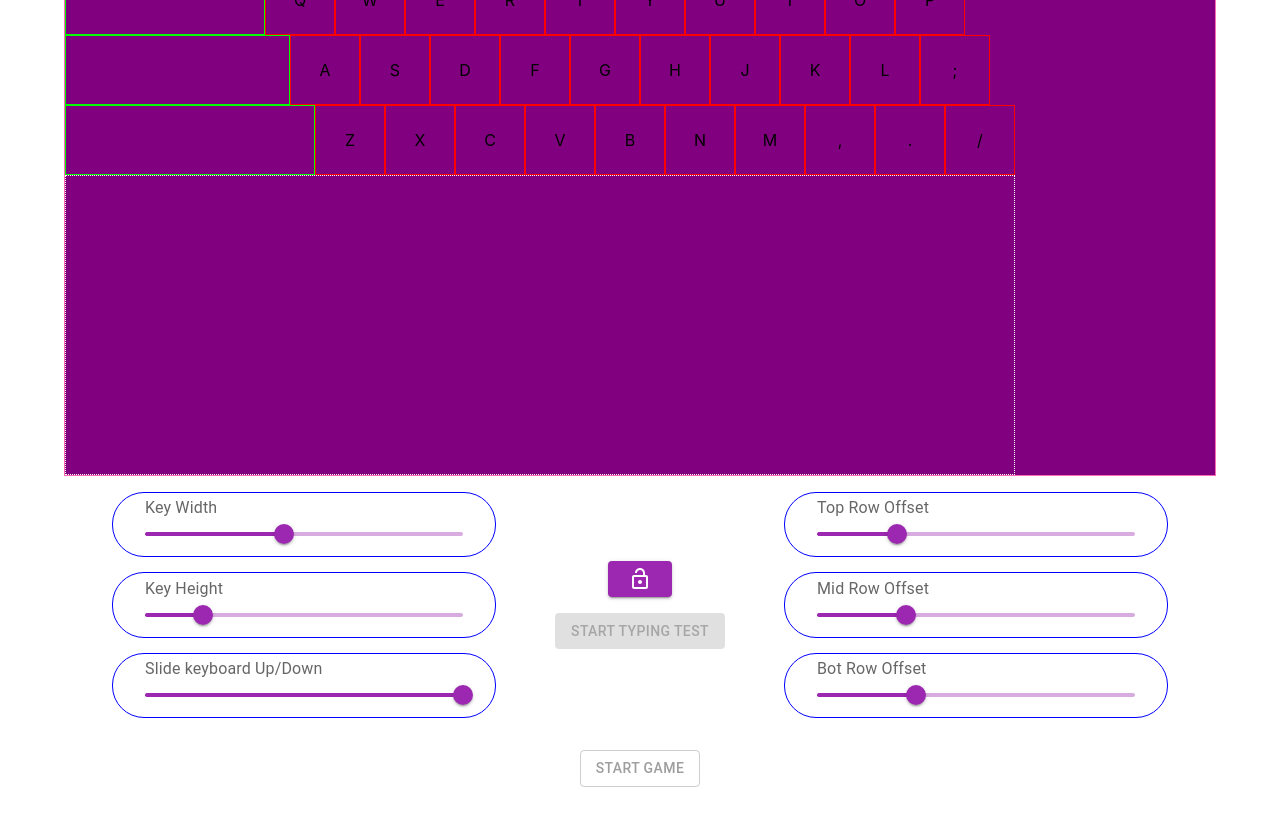
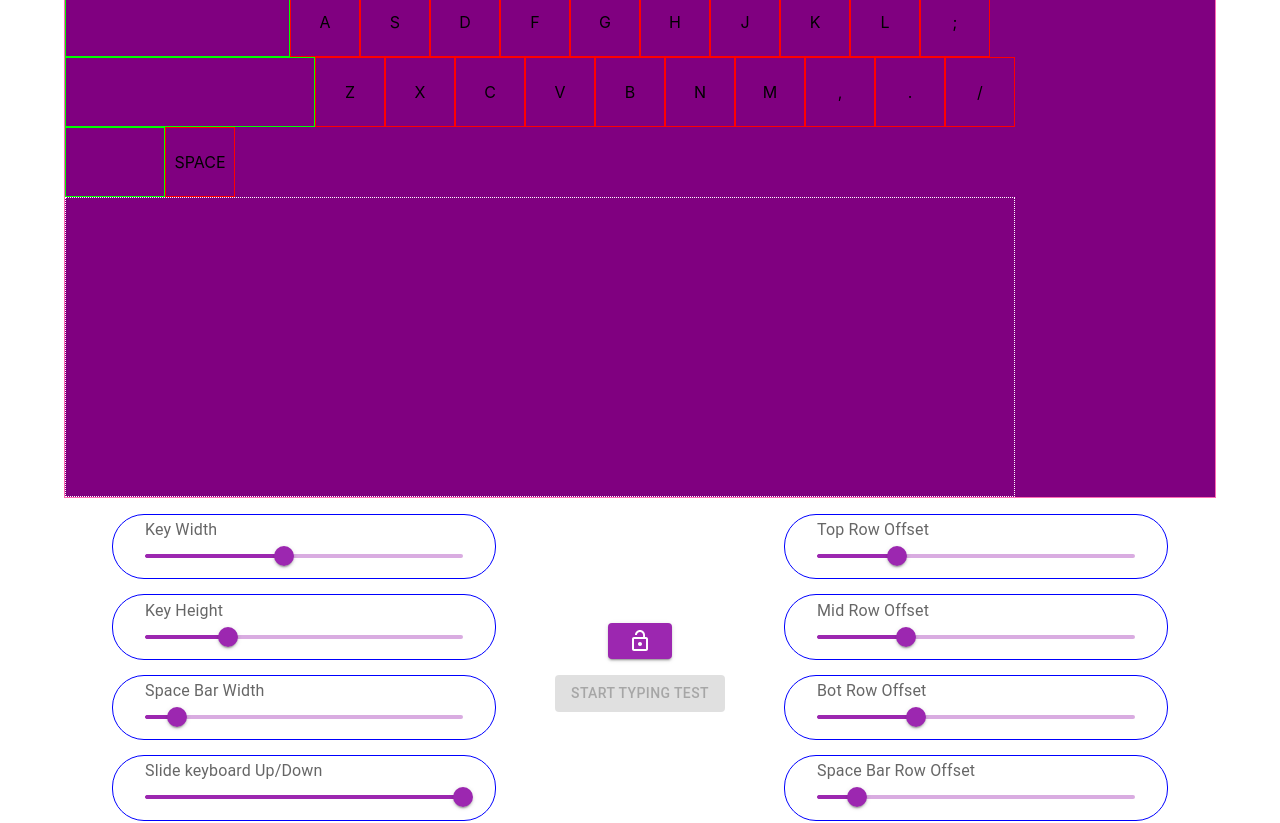
Before and after one commit to Nashtronaut/camType, a Next.js app: page / in a window 1280 px wide. Shown: the part 180-1003 px from the top of the page. Built offline with nearby package versions, Linux system fonts and the light colour scheme.

Commit message:
space bar added but does not change width yet

```diff
--- a/components/keyboard/CameraGridContainer.js
+++ b/components/keyboard/CameraGridContainer.js
@@ -64,6 +64,8 @@ const CameraGridContainer = () => {
     const [topOffset, setTopOffset] = useState(200);
     const [midOffset, setMidOffset] = useState(225);
     const [botOffset, setBotOffset] = useState(250);
+    const [spaceOffset, setSpaceOffset] = useState(100);
+    const [spaceWidth, setSpaceWidth] = useState(100);
     const [lockVals, setLockVals] = useState(false);
 
     const handleKeyWidth = (e, newValue) => {
@@ -90,6 +92,15 @@ const CameraGridContainer = () => {
         setBotOffset(newValue);
     };
 
+    const handleSpaceOffset = (e, newValue) => {
+        setSpaceOffset(newValue);
+    };
+
+    const handleSpaceWidth = (e, newValue) => {
+        setSpaceWidth(newValue);
+    };
+
+
     return(
         <Box>
             <Grid container style={{ position: 'relative', marginBottom: "1rem" }}>
@@ -103,7 +114,9 @@ const CameraGridContainer = () => {
                             yOffset={yOffset}
                             topOffset={topOffset}
                             midOffset={midOffset}
-                            botOffset={botOffset}/>
+                            botOffset={botOffset}
+                            spaceOffset={spaceOffset}
+                            spaceWidth={spaceWidth}/>
                     </Box>
                 </Grid>
             </Grid>
@@ -116,13 +129,19 @@ const CameraGridContainer = () => {
 
                     <Box style={{border: "1px solid blue", borderRadius: "2rem", padding: "0.8rem, 2rem", padding: "0.2rem 2rem"}}>
                         <InputLabel>Key Height</InputLabel>
-                        <Slider value={ keyHeight } onChange={ handleKeyHeight } min={50} max={160} disabled={lockVals} />
+                        <Slider value={ keyHeight } onChange={ handleKeyHeight } min={50} max={127} disabled={lockVals} />
+                    </Box>
+
+                    <Box style={{border: "1px solid blue", borderRadius: "2rem", padding: "0.8rem, 2rem", padding: "0.2rem 2rem"}}>
+                        <InputLabel>Space Bar Width</InputLabel>
+                        <Slider value={ spaceWidth } onChange={ handleSpaceWidth } min={0} max={1000} disabled={lockVals} />
                     </Box>
 
                     <Box style={{border: "1px solid blue", borderRadius: "2rem", padding: "0.8rem, 2rem", padding: "0.2rem 2rem"}}>
                         <InputLabel>Slide keyboard Up/Down</InputLabel>
-                        <Slider value={ yOffset } onChange={ handleYOffset } max={79} disabled={lockVals} />
+                        <Slider value={ yOffset } onChange={ handleYOffset } max={50} disabled={lockVals} />
                     </Box>
+
                 </Grid>
 
                 <Grid style={{display: "flex", gap: "1rem", flexDirection: "column", justifyContent: "center", alignItems: "center" }} xs={3}>
@@ -154,6 +173,11 @@ const CameraGridContainer = () => {
                         <InputLabel>Bot Row Offset</InputLabel>
                         <Slider value={ botOffset } onChange={ handleBotOffset } max={800} disabled={ lockVals }/>
                     </Box>
+
+                    <Box style={{border: "1px solid blue", borderRadius: "2rem", padding: "0.8rem, 2rem", padding: "0.2rem 2rem"}}>
+                        <InputLabel>Space Bar Row Offset</InputLabel>
+                        <Slider value={ spaceOffset } onChange={ handleSpaceOffset } max={800} disabled={ lockVals }/>
+                    </Box>
                 </Grid>
             </Grid>
         </Box>
--- a/components/keyboard/KeyboardGrid.js
+++ b/components/keyboard/KeyboardGrid.js
@@ -8,9 +8,11 @@ const KeyboardGrid = (props) => {
     keyboard.keyHeight = props.keyHeight;
     keyboard.keyWidth = props.keyWidth;
     keyboard.yOffset = props.yOffset;
+    keyboard.spaceWidth = props.spaceWidth;
     keyboard.rows[0].offset = props.topOffset;
     keyboard.rows[1].offset = props.midOffset;
     keyboard.rows[2].offset = props.botOffset;
+    keyboard.rows[3].offset = props.spaceOffset;
 
     return (
         <div styles={{ color: "white" }}>
@@ -26,7 +28,7 @@ const KeyboardGrid = (props) => {
                             row.keys[index].xCors[0] = leftSide;
                             row.keys[index].xCors[1] = leftSide + keyboard.keyWidth;
 
-                            let rowNum = 2;
+                            let rowNum = 3;
                             let bottomSide = keyboard.yOffset + rowNum * keyboard.keyHeight;
 
                             row.keys[index].yCors[0] = bottomSide;
--- a/components/keyboard/keyboard.js
+++ b/components/keyboard/keyboard.js
@@ -169,10 +169,25 @@ const keyboard = {
                     xCors: [,],
                     yCors: [,]
                 }
+        ]
+        },
+        {
+            id: "spaceRow",
+            spaceWidth: 150,
+            offset: 0,
+            keys: [
+                {
+                    id: "space",
+                    xCors: [,],
+                    yCors: [,]
+                },
             ]
         }
     ]
 
+
 };
 
+
+
 export default keyboard;
```
Also changed, not shown: components/keyboard/space.js (added, +21 -0 lines).
